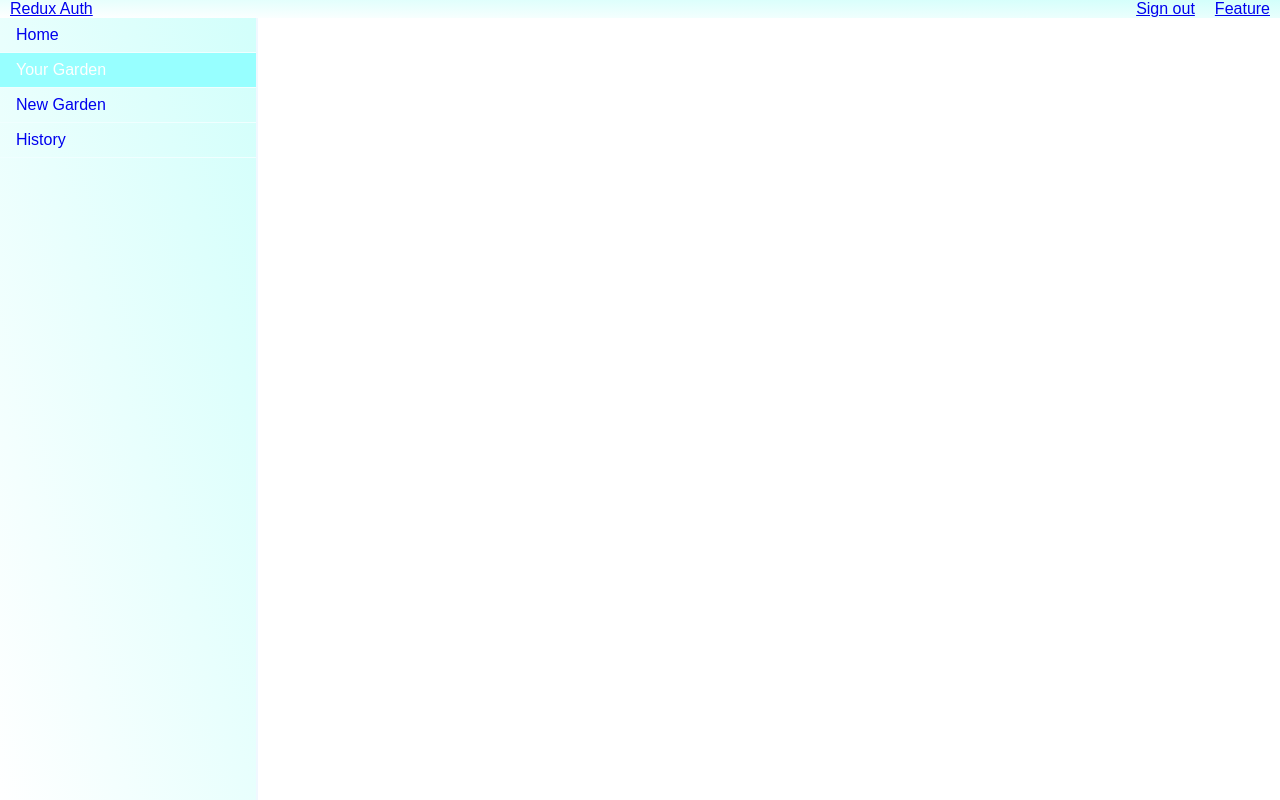
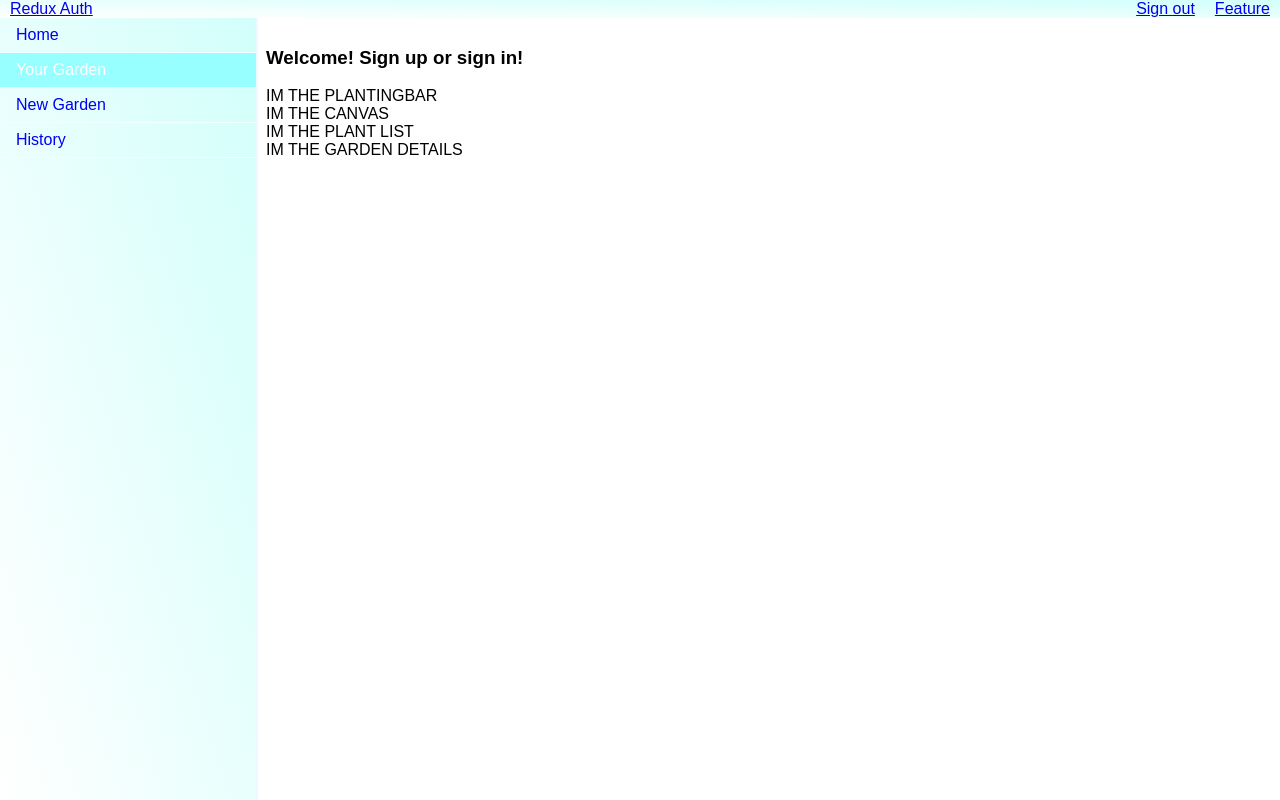
Before and after one commit to MichaelMorehouse/Gardenpal, a React app: page /garden in a window 1280 px wide. Built offline with nearby package versions, Linux system fonts and the light colour scheme; sample sign-in values are in the browser's storage.

Commit message:
Integrating auth server

```diff
--- a/src/components/App.js
+++ b/src/components/App.js
@@ -4,10 +4,12 @@ import NavBar from './NavBar'
 
 export default ({ children }) => {
   return (
-    <div>
+    <div className="App">
         <AuthBar />
         <NavBar />
-        {children}
+        <div className="content">
+          {children}
+        </div>
     </div>
   )
 }
--- a/src/components/Feature.js
+++ /dev/null
@@ -1,20 +0,0 @@
-import React, { Component } from 'react'
-import requireAuth from './requireAuth'
-import Canvas from './Canvas'
-import GardenDetail from './GardenDetail'
-import PlantingBar from './PlantingBar'
-import PlantList from './PlantList'
-class Feature extends Component {
-    render() {
-      return (
-        <div>
-          <PlantingBar />
-          <Canvas />
-          <PlantList />
-          <GardenDetail />
-        </div>
-      )
-    }
-}
-
-export default requireAuth(Feature)
--- a/src/components/auth/Signin.js
+++ b/src/components/auth/Signin.js
@@ -13,7 +13,8 @@ class Signin extends Component {
 
     render() {
         const { handleSubmit } = this.props
-      return (
+
+        return (
           <form onSubmit={handleSubmit(this.onSubmit)}>
               <fieldset>
                   <label>Email</label>
--- /dev/null
+++ b/src/components/garden/Garden.js
@@ -0,0 +1,21 @@
+import React, { Component } from 'react'
+import requireAuth from '../requireAuth'
+import Canvas from './Canvas'
+import GardenDetail from './GardenDetail'
+import PlantingBar from './PlantingBar'
+import PlantList from './PlantList'
+
+class Garden extends Component {
+    render() {
+        return (
+            <div>
+                <PlantingBar />
+                <Canvas />
+                <PlantList />
+                <GardenDetail />
+            </div>
+        )
+    }
+}
+
+export default requireAuth(Garden)
--- a/src/components/style.css
+++ b/src/components/style.css
@@ -17,6 +17,13 @@ body {
 .App {
     height: 100%;
     width: 100%;
+}
+
+/* Content styles */
+.content {
+    height: 100%;
+    margin-left:20%;
+    padding: 10px;
 }
 
 /* Navbar styles */
--- a/src/index.js
+++ b/src/index.js
@@ -8,9 +8,10 @@ import reduxThunk from 'redux-thunk'
 import reducers from './reducers'
 import App from './components/App'
 import Signup from './components/auth/Signup'
-import Feature from './components/Feature'
+import Garden from './components/garden/Garden'
 import Signout from './components/auth/Signout'
 import Signin from './components/auth/Signin'
+import Welcome from './components/Welcome'
 
 const store = createStore(
     reducers,
@@ -24,10 +25,11 @@ ReactDOM.render(
     <Provider store={store}>
         <BrowserRouter>
             <App>
-                <Route path="/" component={Feature} />
+                <Route path="/" component={Welcome} />
                 <Route path="/signup" component={Signup} />
                 <Route path="/signout" component={Signout} />
                 <Route path="/signin" component={Signin} />
+                <Route path="/garden" component={Garden} />
             </App>
         </BrowserRouter>
     </Provider>,
```
Also changed, not shown: src/components/garden/Canvas.js (renamed from src/components/Canvas.js), src/components/garden/GardenDetail.js (renamed from src/components/GardenDetail.js), src/components/garden/PlantList.js (renamed from src/components/PlantList.js), src/components/garden/PlantingBar.js (renamed from src/components/PlantingBar.js).
